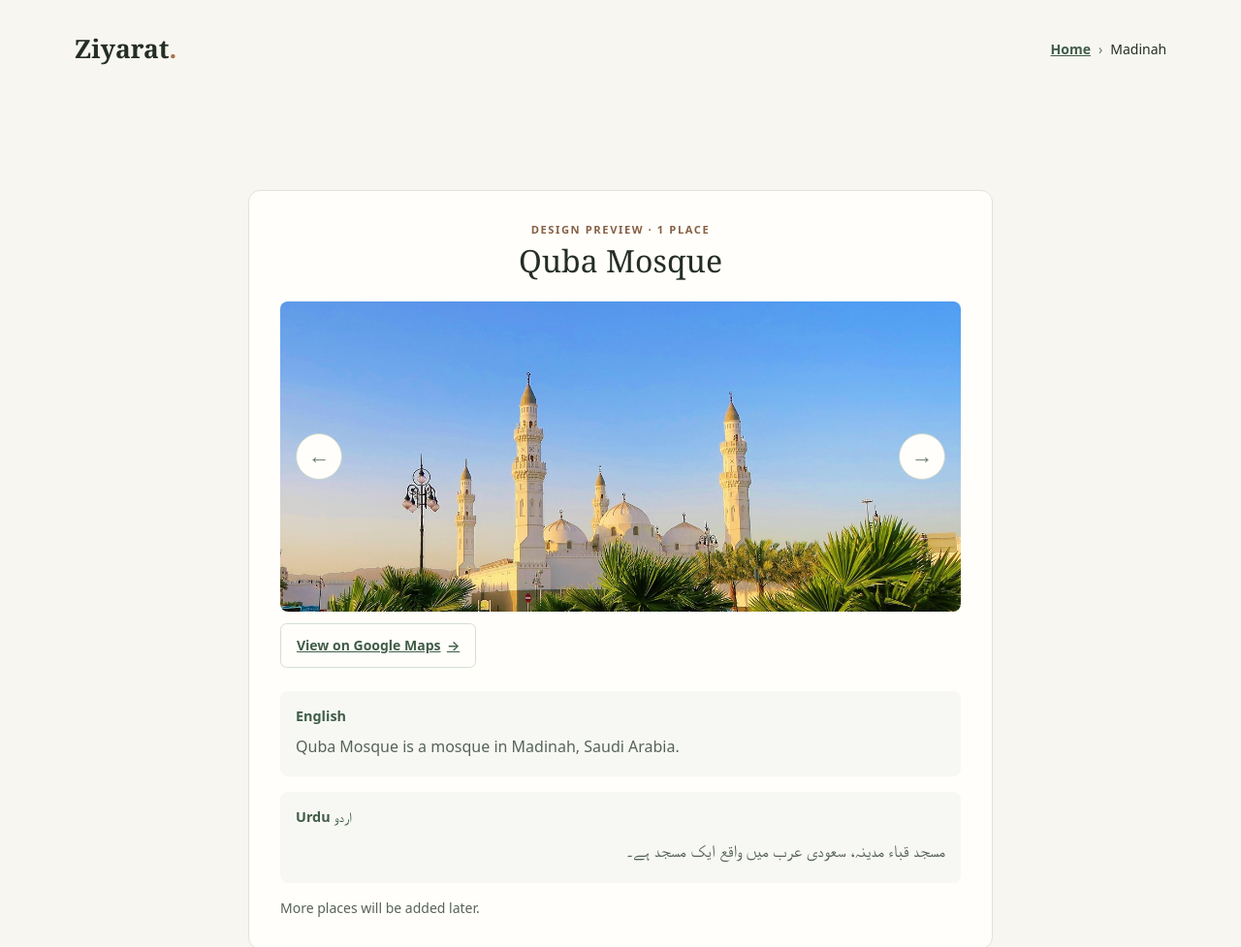
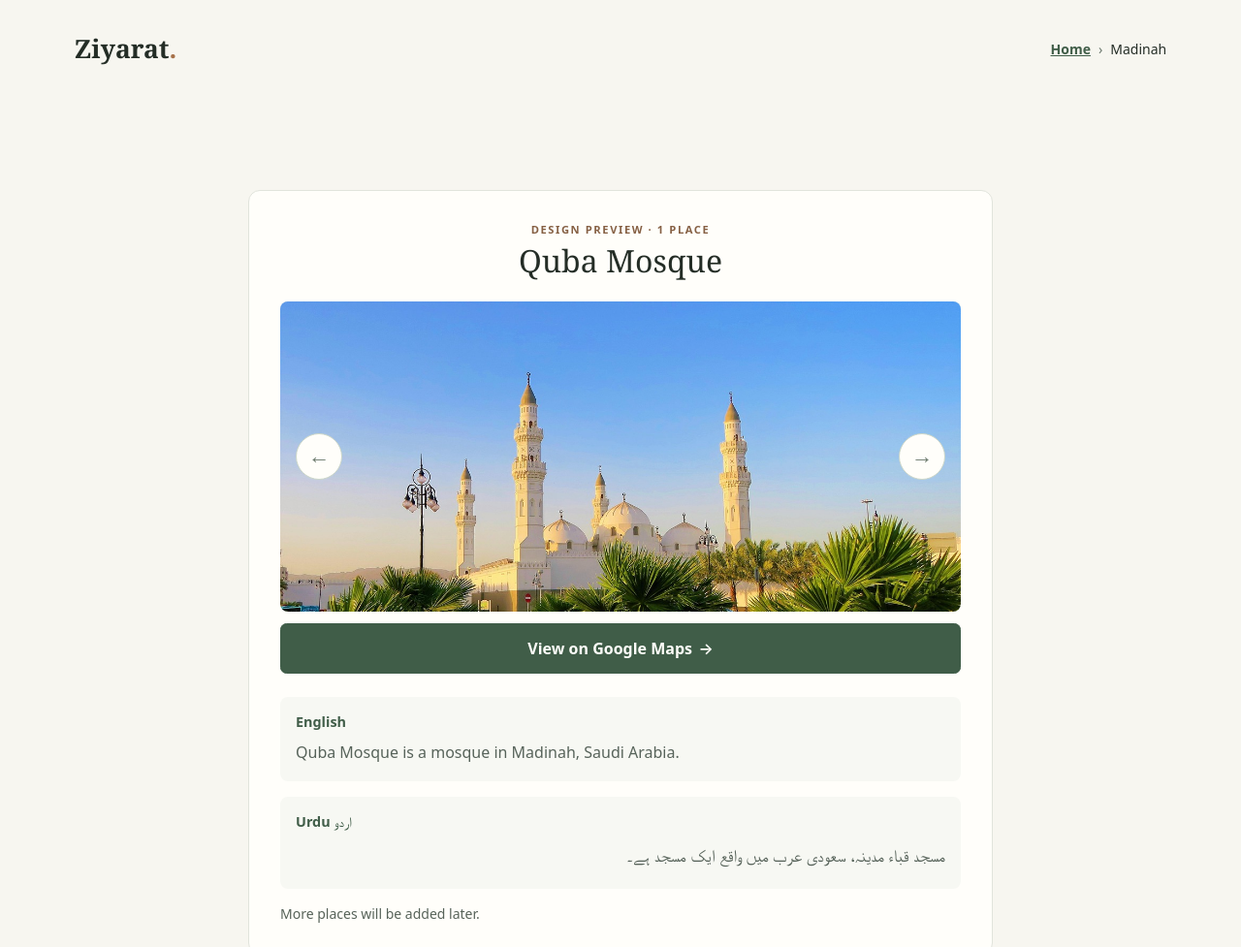
Before and after one commit to mtalhajamil/ziyarat, a plain HTML site: page madinah.html in a window 1280 px wide. Shown: the top 977 px of the page at 97% size. Drawn offline with Linux system fonts and the light colour scheme.

Commit message:
Expand the map link
Co-authored-by: Copilot App <223556219+Copilot@users.noreply.github.com>

```diff
--- a/madinah.html
+++ b/madinah.html
@@ -5,7 +5,7 @@
     <meta name="viewport" content="width=device-width, initial-scale=1">
     <meta name="description" content="A design preview for places of ziyarat in Madinah.">
     <title>Madinah | Ziyarat</title>
-    <link rel="stylesheet" href="styles.css?v=20261121-2">
+    <link rel="stylesheet" href="styles.css?v=20261121-3">
     <script src="site.js?v=20261121-2" defer></script>
   </head>
   <body>
--- a/styles.css
+++ b/styles.css
@@ -281,17 +281,25 @@ h2 {
 }
 
 .map-link {
-  display: inline-flex;
+  display: flex;
   align-items: center;
+  justify-content: center;
   gap: 0.4rem;
-  min-height: 44px;
+  width: 100%;
+  min-height: 52px;
   margin: 0.75rem 0 0;
   padding: 0.8rem 1rem;
-  border: 1px solid #d5ded2;
+  border: 1px solid #405d48;
   border-radius: 0.4rem;
-  color: #405d48;
+  background: #405d48;
+  color: #fffefa;
   font-weight: 600;
-  font-size: 0.875rem;
+  font-size: 1rem;
+  text-decoration: none;
+}
+
+.map-link:hover {
+  background: #304b38;
 }
 
 .preview-note {
@@ -352,9 +360,4 @@ h2 {
   .place-image {
     height: clamp(11rem, 50vw, 15rem);
   }
-
-  .map-link {
-    justify-content: center;
-    width: 100%;
-  }
 }
```
Also changed, not shown: index.html (+1 -1 lines).
